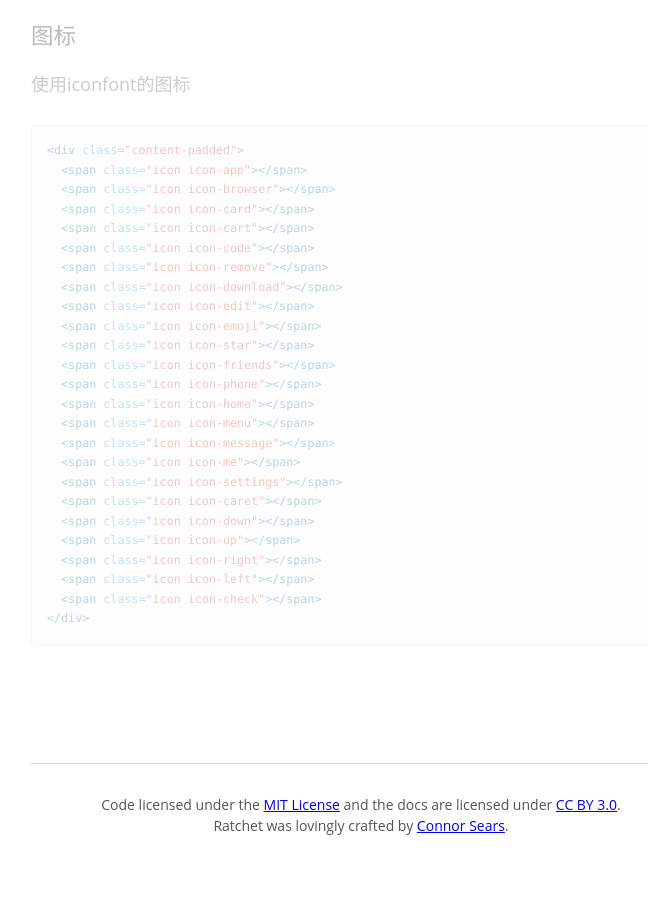
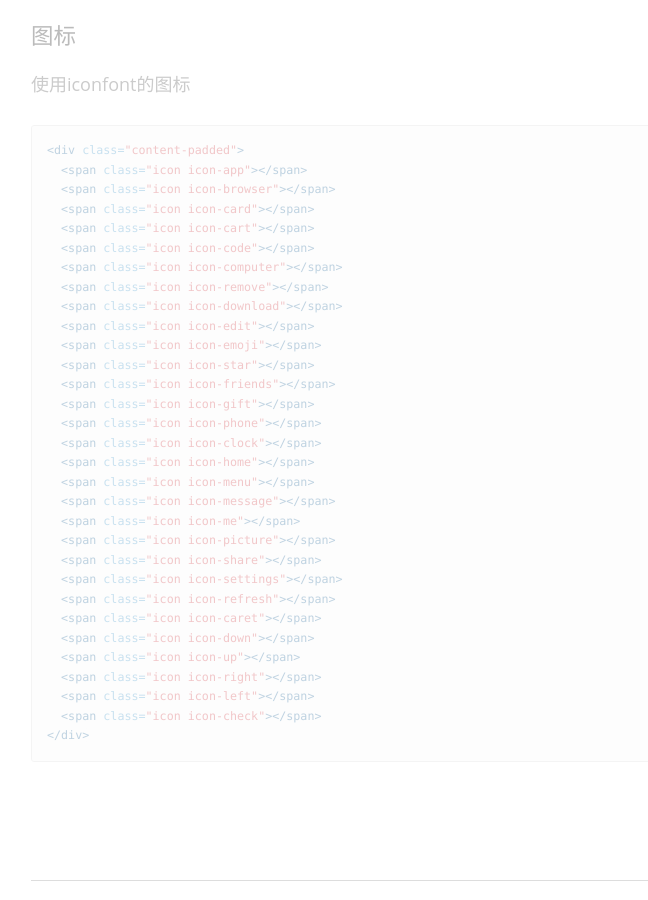
Before and after one commit to sdc-alibaba/SUI-Mobile, a Jekyll site: the page built from docs/components.html, in a window 1280 px wide and 900 px high, scrolled down 54201 px. Shown: the whole window, without its empty margins (162-810 px from the left). Built offline with Jekyll 4.4.1, drawn with Linux system fonts in a browser that asks for light colours; a style sheet for code colours, icons or effects is not loaded; some of the changed text lies outside the part shown.

Commit message:
update icons

```diff
--- a/docs/_includes/_components/bar.html
+++ b/docs/_includes/_components/bar.html
@@ -50,7 +50,7 @@
       <div class="component-example component-example-fullbleed">
         <header class="bar bar-nav">
           <a class="icon icon-left pull-left"></a>
-          <a class="icon icon-edit pull-right"></a>
+          <a class="icon icon-refresh pull-right"></a>
           <h1 class="title">标题</h1>
         </header>
       </div>
@@ -58,7 +58,7 @@
 {% highlight html %}
 <header class="bar bar-nav">
   <a class="icon icon-left pull-left"></a>
-  <a class="icon icon-edit pull-right"></a>
+  <a class="icon icon-refresh pull-right"></a>
   <h1 class="title">标题</h1>
 </header>
 {% endhighlight %}
--- /dev/null
+++ b/docs/_includes/_components/icons.html
@@ -0,0 +1,72 @@
+<article class="component no-border" id="ratchicons">
+  <h3 class="component-title">图标</h3>
+  <p class="component-description">使用iconfont的图标</p>
+
+  <div class="component-example">
+    <div class="content-padded">
+      <span class="icon icon-app"></span>
+      <span class="icon icon-browser"></span>
+      <span class="icon icon-card"></span>
+      <span class="icon icon-cart"></span>
+      <span class="icon icon-code"></span>
+      <span class="icon icon-computer"></span>
+      <span class="icon icon-remove"></span>
+      <span class="icon icon-download"></span>
+      <span class="icon icon-edit"></span>
+      <span class="icon icon-emoji"></span>
+      <span class="icon icon-star"></span>
+      <span class="icon icon-friends"></span>
+      <span class="icon icon-gift"></span>
+      <span class="icon icon-phone"></span>
+      <span class="icon icon-clock"></span>
+      <span class="icon icon-home"></span>
+      <span class="icon icon-menu"></span>
+      <span class="icon icon-message"></span>
+      <span class="icon icon-me"></span>
+      <span class="icon icon-picture"></span>
+      <span class="icon icon-share"></span>
+      <span class="icon icon-settings"></span>
+      <span class="icon icon-refresh"></span>
+      <span class="icon icon-caret"></span>
+      <span class="icon icon-down"></span>
+      <span class="icon icon-up"></span>
+      <span class="icon icon-right"></span>
+      <span class="icon icon-left"></span>
+      <span class="icon icon-check"></span>
+    </div>
+  </div>
+
+{% highlight html %}
+<div class="content-padded">
+  <span class="icon icon-app"></span>
+  <span class="icon icon-browser"></span>
+  <span class="icon icon-card"></span>
+  <span class="icon icon-cart"></span>
+  <span class="icon icon-code"></span>
+  <span class="icon icon-computer"></span>
+  <span class="icon icon-remove"></span>
+  <span class="icon icon-download"></span>
+  <span class="icon icon-edit"></span>
+  <span class="icon icon-emoji"></span>
+  <span class="icon icon-star"></span>
+  <span class="icon icon-friends"></span>
+  <span class="icon icon-gift"></span>
+  <span class="icon icon-phone"></span>
+  <span class="icon icon-clock"></span>
+  <span class="icon icon-home"></span>
+  <span class="icon icon-menu"></span>
+  <span class="icon icon-message"></span>
+  <span class="icon icon-me"></span>
+  <span class="icon icon-picture"></span>
+  <span class="icon icon-share"></span>
+  <span class="icon icon-settings"></span>
+  <span class="icon icon-refresh"></span>
+  <span class="icon icon-caret"></span>
+  <span class="icon icon-down"></span>
+  <span class="icon icon-up"></span>
+  <span class="icon icon-right"></span>
+  <span class="icon icon-left"></span>
+  <span class="icon icon-check"></span>
+</div>
+{% endhighlight %}
+</article>
--- a/docs/components.html
+++ b/docs/components.html
@@ -47,74 +47,10 @@ title: 组件 &middot; SUI Mobile
   {% include _components/pull-to-refresh.html %}
   {% include _components/infinite-scroll.html%}
   {% include _components/push.html %}
-    <!-- Table views -->
-
-    <!-- Push docs -->
+  {% include _components/icons.html %}
 
 
     <!-- Ratchicons -->
-    <article class="component no-border" id="ratchicons">
-      <h3 class="component-title">图标</h3>
-      <p class="component-description">使用iconfont的图标</p>
-
-      <div class="component-example">
-        <div class="content-padded">
-          <span class="icon icon-app"></span>
-          <span class="icon icon-browser"></span>
-          <span class="icon icon-card"></span>
-          <span class="icon icon-cart"></span>
-          <span class="icon icon-code"></span>
-          <span class="icon icon-remove"></span>
-          <span class="icon icon-download"></span>
-          <span class="icon icon-edit"></span>
-          <span class="icon icon-emoji"></span>
-          <span class="icon icon-star"></span>
-          <span class="icon icon-friends"></span>
-          <span class="icon icon-phone"></span>
-          <span class="icon icon-home"></span>
-          <span class="icon icon-menu"></span>
-          <span class="icon icon-message"></span>
-          <span class="icon icon-me"></span>
-          <span class="icon icon-settings"></span>
-          <span class="icon icon-caret"></span>
-          <span class="icon icon-down"></span>
-          <span class="icon icon-up"></span>
-          <span class="icon icon-right"></span>
-          <span class="icon icon-left"></span>
-          <span class="icon icon-check"></span>
-        </div>
-      </div>
-
-{% highlight html %}
-<div class="content-padded">
-  <span class="icon icon-app"></span>
-  <span class="icon icon-browser"></span>
-  <span class="icon icon-card"></span>
-  <span class="icon icon-cart"></span>
-  <span class="icon icon-code"></span>
-  <span class="icon icon-remove"></span>
-  <span class="icon icon-download"></span>
-  <span class="icon icon-edit"></span>
-  <span class="icon icon-emoji"></span>
-  <span class="icon icon-star"></span>
-  <span class="icon icon-friends"></span>
-  <span class="icon icon-phone"></span>
-  <span class="icon icon-home"></span>
-  <span class="icon icon-menu"></span>
-  <span class="icon icon-message"></span>
-  <span class="icon icon-me"></span>
-  <span class="icon icon-settings"></span>
-  <span class="icon icon-caret"></span>
-  <span class="icon icon-down"></span>
-  <span class="icon icon-up"></span>
-  <span class="icon icon-right"></span>
-  <span class="icon icon-left"></span>
-  <span class="icon icon-check"></span>
-</div>
-{% endhighlight %}
-
-    </article>
-
       <!-- Footer -->
       {% include footer.html %}
     </div>
```
Also changed, not shown: less/fonts.less (+12 -7 lines), 1 other file.
